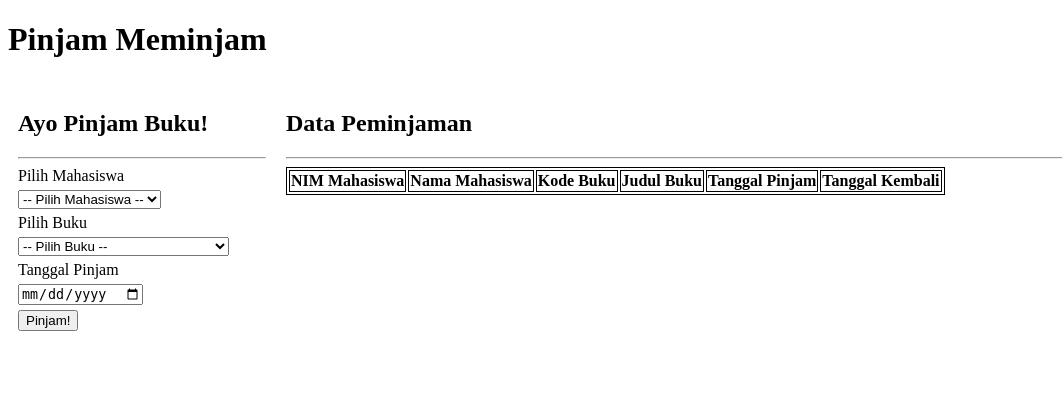
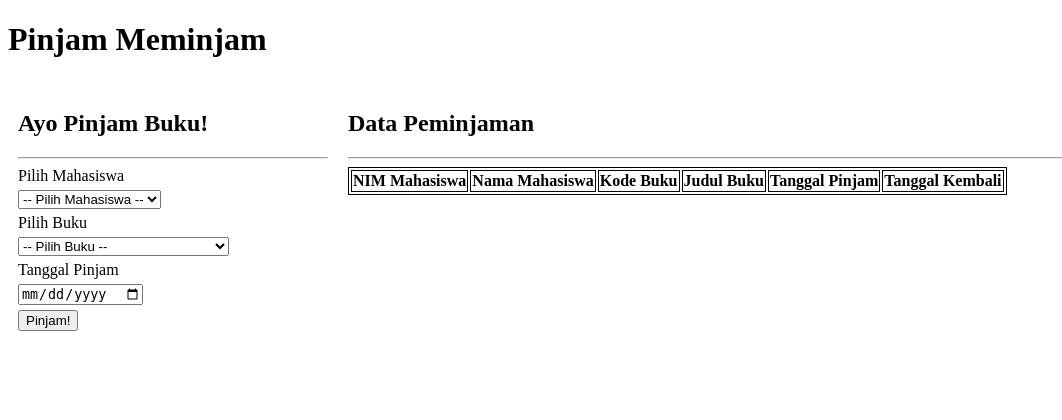
Before and after one commit to kuntinajma/najma-pbo-pinjambuku, a PHP site: page / in a window 1280 px wide. Shown: the top 420 px of the page, without its empty margins (0-1062 px from the left). Run offline with PHP 8.4, Linux system fonts and the light colour scheme; lists and menus that the app fills with data are empty.

Commit message:
fix:width section

```diff
--- a/index.php
+++ b/index.php
@@ -21,10 +21,10 @@
         }
 
         .section1 {
-            width: 20%;
+            width: 25%;
         }
         .section2 {
-            width: 80%;
+            width: 75%;
         }
 
         .form-pinjam {
```
